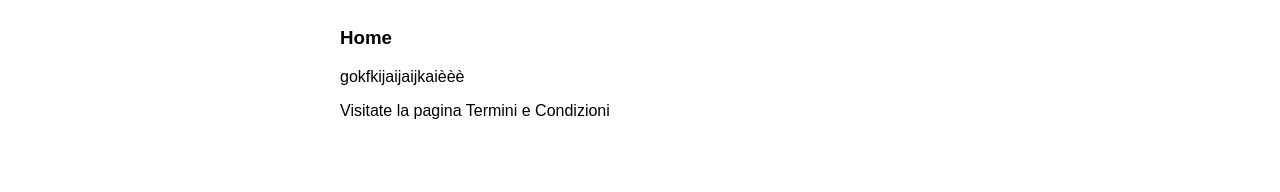
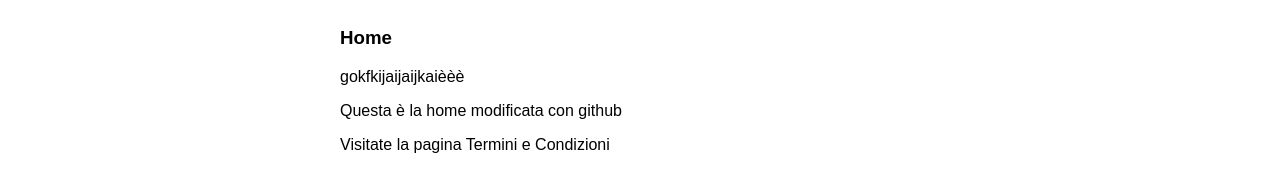
Before and after one commit to Xander89ITA/goateater, a plain HTML site: page index.html in a window 1280 px wide. Shown: the part 134-326 px from the top of the page. Drawn offline with Linux system fonts and the light colour scheme.

Commit message:
Update index.html

```diff
--- a/index.html
+++ b/index.html
@@ -20,7 +20,7 @@
     <div id="content">
     <h3>Home</h3>
     <p>gokfkijaijaijkaièèè</p>
-
+    <p>Questa è la home modificata con github</p>
     <p>Visitate la pagina <a href="Term.html">Termini e Condizioni</a></p>
 </div>
 </body>
```
